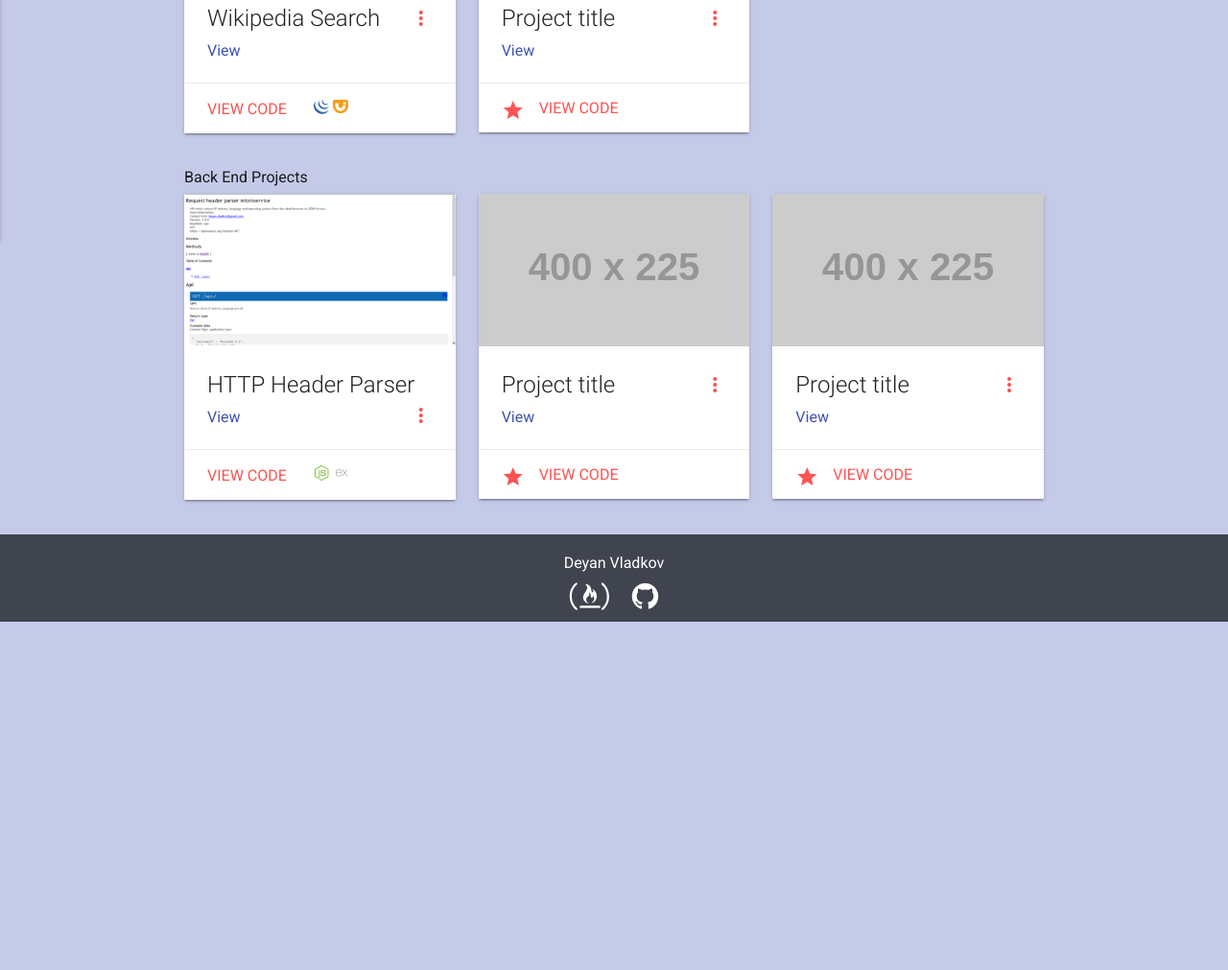
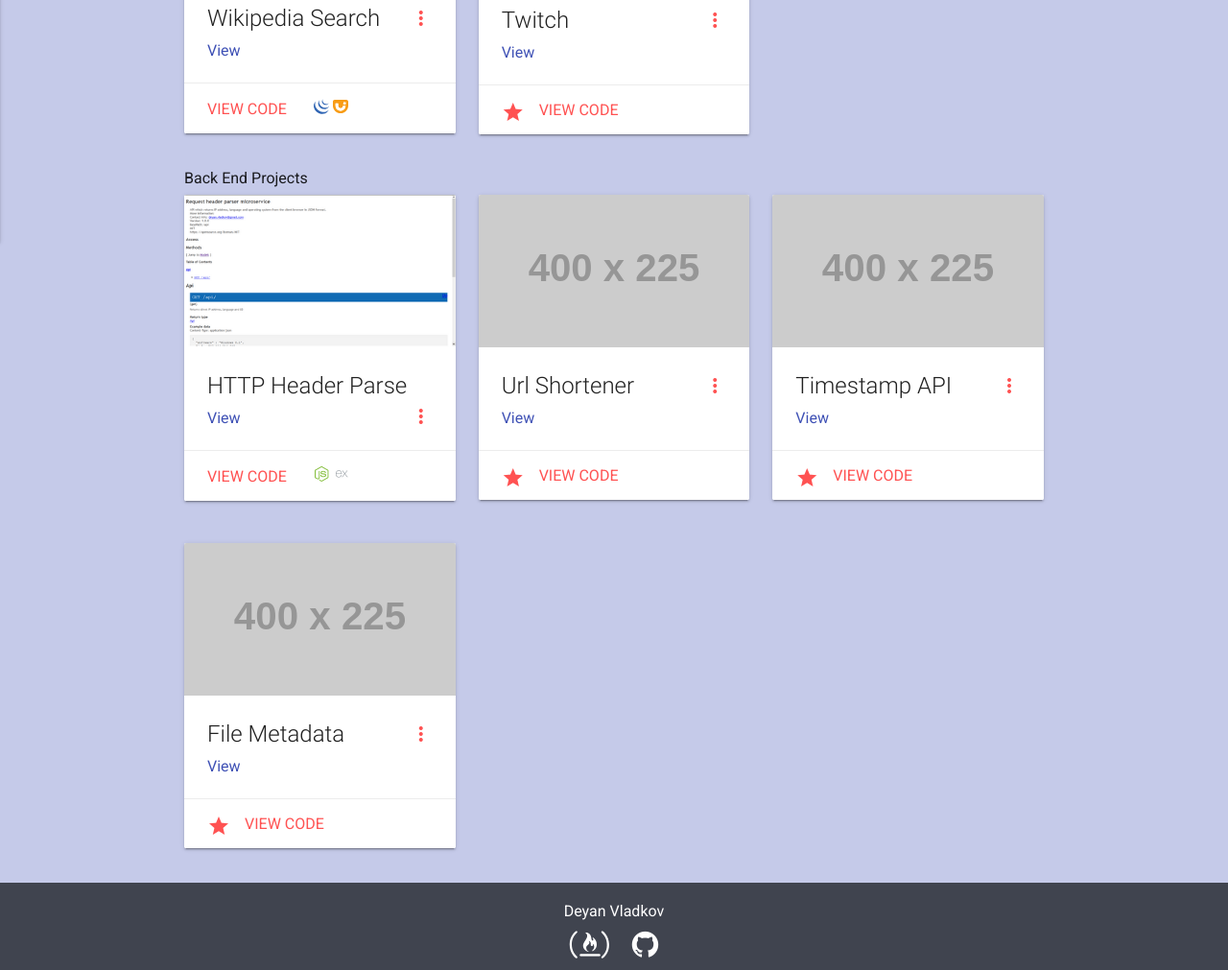
Before and after one commit to DeVlad/fcc-showcase, a website: page src/index.html in a window 1280 px wide. Shown: the part 608-1619 px from the top of the page at 96% size. Before the commit the page ends 1256 px from the top, so only its background shows below. Drawn offline with nearby package versions, Linux system fonts and the light colour scheme; placeholder pictures from the web are drawn by us.

Commit message:
Added more cards

```diff
--- a/src/index.html
+++ b/src/index.html
@@ -143,11 +143,11 @@ FreeCodeCamp</a></li>
             <div class="col m4">
                 <div class="card">
                     <div class="card-image waves-effect waves-block waves-light">
-                        <img class="activator" src="http://via.placeholder.com/400x225">
+                        <img class="activator" src="img/twitch.jpg">
                     </div>
                     <div class="card-content">
-                        <span class="card-title activator grey-text text-darken-4">Project title<i class="material-icons right">more_vert</i></span>
-                        <p><a href="#" target="_blank">View</a></p>
+                        <span class="card-title activator grey-text text-darken-4">Twitch<i class="material-icons right">more_vert</i></span>
+                        <p><a href="https://github.com/DeVlad/twitch" target="_blank">View</a></p>
                     </div>
                     <div class="card-reveal">
                         <span class="card-title grey-text text-darken-4">Project title<i class="material-icons right">close</i></span>
@@ -156,12 +156,12 @@ FreeCodeCamp</a></li>
                     </div>
                     <div class="card-action">
                         <i class="material-icons left">star</i>
-                        <a href="https://github.com/DeVlad/" target="_blank">View code</a>
+                        <a href="https://github.com/DeVlad/twitch" target="_blank">View code</a>
                     </div>
                 </div>
             </div>
 
-            <!-- End Cards -->
+            <!-- End Front End Cards -->
         </div>
     </div>
 
@@ -175,7 +175,7 @@ FreeCodeCamp</a></li>
                         <img class="activator" src="img/request-header-parser.png">
                     </div>
                     <div class="card-content">
-                        <span class="card-title activator grey-text text-darken-4">HTTP Header Parser<i class="material-icons right">more_vert</i></span>
+                        <span class="card-title activator grey-text text-darken-4">HTTP Header Parse<i class="material-icons right">more_vert</i></span>
                         <p><a href="https://iposapi.herokuapp.com/" target="_blank">View</a></p>
                     </div>
                     <div class="card-reveal">
@@ -198,11 +198,11 @@ FreeCodeCamp</a></li>
                         <img class="activator" src="http://via.placeholder.com/400x225">
                     </div>
                     <div class="card-content">
-                        <span class="card-title activator grey-text text-darken-4">Project title<i class="material-icons right">more_vert</i></span>
+                        <span class="card-title activator grey-text text-darken-4">Url Shortener<i class="material-icons right">more_vert</i></span>
                         <p><a href="#" target="_blank">View</a></p>
                     </div>
                     <div class="card-reveal">
-                        <span class="card-title grey-text text-darken-4">Project title<i class="material-icons right">close</i></span>
+                        <span class="card-title grey-text text-darken-4">Url Shortener <i class="material-icons right">close</i></span>
                         <p>Free Code Camp project</p><br>
                         <p><span class="grey-text">User Story: </span> Project user story</p>
                     </div>
@@ -212,6 +212,56 @@ FreeCodeCamp</a></li>
                     </div>
                 </div>
             </div>
+
+            <div class="col m4">
+                <div class="card">
+                    <div class="card-image waves-effect waves-block waves-light">
+                        <img class="activator" src="http://via.placeholder.com/400x225">
+                    </div>
+                    <div class="card-content">
+                        <span class="card-title activator grey-text text-darken-4">Timestamp API<i class="material-icons right">more_vert</i></span>
+                        <p><a href="#" target="_blank">View</a></p>
+                    </div>
+                    <div class="card-reveal">
+                        <span class="card-title grey-text text-darken-4">Timestamp Microservice API<i class="material-icons right">close</i></span>
+                        <p>Free Code Camp project</p><br>
+                        <p><span class="grey-text">User Story: </span> Project user story</p>
+                    </div>
+                    <div class="card-action">
+                        <i class="material-icons left">star</i>
+                        <a href="https://github.com/DeVlad/" target="_blank">View code</a>
+                    </div>
+                </div>
+            </div>
+
+
+        </div>
+    </div>
+
+    <div class="container">
+        <div class="row">
+            <div class="col m4">
+                <div class="card">
+                    <div class="card-image waves-effect waves-block waves-light">
+                        <img class="activator" src="http://via.placeholder.com/400x225">
+                    </div>
+                    <div class="card-content">
+                        <span class="card-title activator grey-text text-darken-4">File Metadata<i class="material-icons right">more_vert</i></span>
+                        <p><a href="#" target="_blank">View</a></p>
+                    </div>
+                    <div class="card-reveal">
+                        <span class="card-title grey-text text-darken-4">File Metadata Microservices<i class="material-icons right">close</i></span>
+                        <p>Free Code Camp project</p><br>
+                        <p><span class="grey-text">User Story: </span> Project user story</p>
+                    </div>
+                    <div class="card-action">
+                        <i class="material-icons left">star</i>
+                        <a href="https://github.com/DeVlad/" target="_blank">View code</a>
+                    </div>
+                </div>
+            </div>
+
+            <!-- Blank Project
 
             <div class="col m4">
                 <div class="card">
@@ -233,8 +283,33 @@ FreeCodeCamp</a></li>
                     </div>
                 </div>
             </div>
+
+
+            <div class="col m4">
+                <div class="card">
+                    <div class="card-image waves-effect waves-block waves-light">
+                        <img class="activator" src="http://via.placeholder.com/400x225">
+                    </div>
+                    <div class="card-content">
+                        <span class="card-title activator grey-text text-darken-4">Project title<i class="material-icons right">more_vert</i></span>
+                        <p><a href="#" target="_blank">View</a></p>
+                    </div>
+                    <div class="card-reveal">
+                        <span class="card-title grey-text text-darken-4">Project title<i class="material-icons right">close</i></span>
+                        <p>Free Code Camp project</p><br>
+                        <p><span class="grey-text">User Story: </span> Project user story</p>
+                    </div>
+                    <div class="card-action">
+                        <i class="material-icons left">star</i>
+                        <a href="https://github.com/DeVlad/" target="_blank">View code</a>
+                    </div>
+                </div>
+            </div>
+            -->
+
         </div>
     </div>
+
 
     <footer class="page-footer">
         <div class="container">
```
Also changed, not shown: src/img/twitch.jpg (added).
